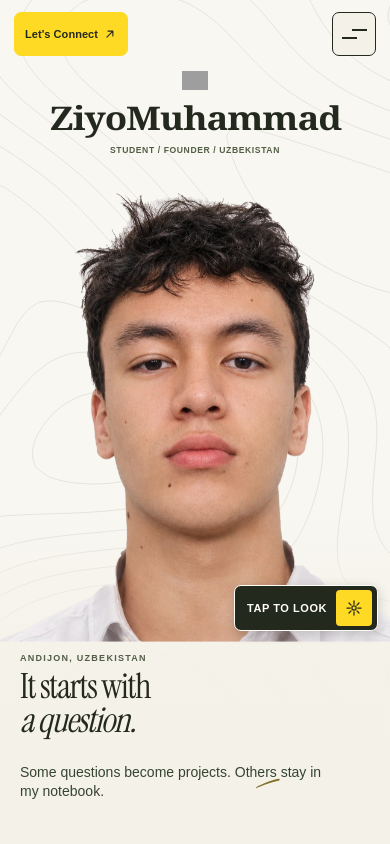
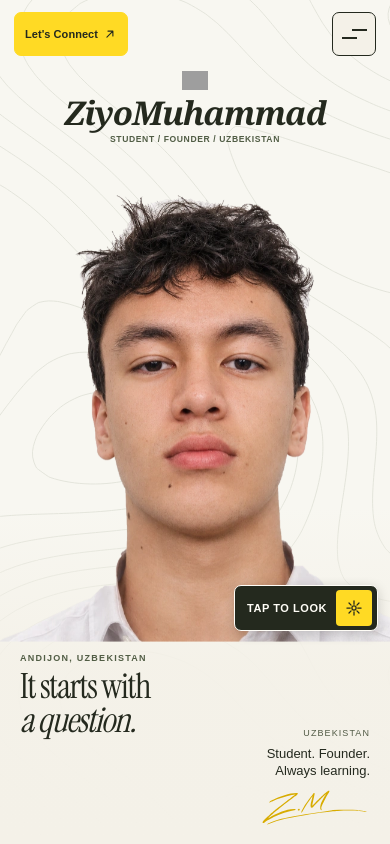
Before and after one commit to iblamezzsh-tech/zm, a Next.js app: page / in a window 390 px wide. Shown: the top 844 px of the page. Built offline with nearby package versions, Linux system fonts and the light colour scheme; grey boxes are pictures that could not be loaded.

Commit message:
ZM 2.0: restore opening signature and contact sizing; refine brand lockup

```diff
--- a/src/app/editorial-flow.tsx
+++ b/src/app/editorial-flow.tsx
@@ -180,8 +180,9 @@ export default function EditorialFlow({children,phase0=false}:{children:ReactNod
     if(s.id==="film-present"){
      write(s,"--zm-v116-tail",ease(.76,.96,local));
      if(phase0){
-      // One continuous, reversible original ink path; no timer or second SVG.
-      write(s,"--zm-ink-progress",.085+.915*ease(.025,.81,local));
+      // Keep the original ink fully drawn at rest and throughout the handoff.
+      // The same SVG travels and scales with native scroll; no duplicate or timer.
+      write(s,"--zm-ink-progress",1);
       write(s,"--zm-ink-travel",ease(.13,.76,local));
       write(s,"--zm-copy-away",ease(.02,.32,local));
       write(s,"--zm-face-away",ease(.25,.88,local));
--- a/src/app/opening-phase0-refinement.css
+++ b/src/app/opening-phase0-refinement.css
@@ -1,12 +1,8 @@
 /* Phase 0: one photographic opening, one continuous real signature.
    All rules scoped to the preview opening. No finale or interior changes. */
-main.zm-phase0-home>.site-header.minimal-header .minimal-connect{
- min-height:44px;height:44px;padding-inline:14px;gap:7px;font-size:12px;box-shadow:none;
-}
-main.zm-phase0-home>.site-header.minimal-header .minimal-connect .minimal-arrow{font-size:15px}
 main.zm-phase0-home .editorial-flow #film-present.zm-refined-opening{
- --zm-ink-progress:.085;--zm-ink-travel:0;--zm-copy-away:0;--zm-face-away:0;
- --ink-start-x:85%;--ink-start-y:85%;--ink-start-w:clamp(145px,17vw,260px);
+ --zm-ink-progress:1;--zm-ink-travel:0;--zm-copy-away:0;--zm-face-away:0;
+ --ink-start-right:3.3%;--ink-start-bottom:12%;--ink-start-w:clamp(105px,17.5vw,260px);
  --ink-end-w:min(63vw,110svh,840px);
 }
 main.zm-phase0-home .editorial-flow #film-present.zm-refined-opening .ed-opening-sticky{isolation:isolate;background:#24291e}
@@ -32,28 +28,28 @@ main.zm-phase0-home .editorial-flow #film-present.zm-refined-opening .caption h2
 }
 main.zm-phase0-home .editorial-flow #film-present.zm-refined-opening .caption h2 em{font-style:italic}
 main.zm-phase0-home .editorial-flow #film-present.zm-refined-opening .hero-note{
- display:block;left:auto;right:4.2%;top:auto;bottom:34%;width:min(23vw,310px);max-width:none;
+ display:block;left:auto;right:3.3%;top:auto;bottom:29%;width:auto;max-width:none;text-align:right;
  opacity:calc(1 - var(--zm-copy-away));transform:translateY(calc(-10px * var(--zm-copy-away)));transition:none!important;
 }
 main.zm-phase0-home .editorial-flow #film-present.zm-refined-opening .hero-note p{
- font-size:clamp(16px,1.45vw,21px);line-height:1.48;margin:0;color:#354431;text-wrap:pretty;
+ font-size:clamp(13px,1.35vw,20px);line-height:1.45;margin:10px 0 0;color:#24291e;
 }
 main.zm-phase0-home .editorial-flow #film-present.zm-refined-opening .ed-opening-credits{
  display:block!important;position:absolute;inset:0;z-index:12!important;pointer-events:none;opacity:1!important;overflow:hidden;
 }
 main.zm-phase0-home .editorial-flow #film-present.zm-refined-opening .ed-opening-signature{
- position:absolute;inset:auto;display:block;left:calc(var(--ink-start-x) + (50% - var(--ink-start-x))*var(--zm-ink-travel));
- top:calc(var(--ink-start-y) + (48% - var(--ink-start-y))*var(--zm-ink-travel));
+ position:absolute;inset:auto;display:block;right:calc(var(--ink-start-right) + (50% - var(--ink-end-w)/2 - var(--ink-start-right))*var(--zm-ink-travel));
+ bottom:calc(var(--ink-start-bottom) + (52% - var(--ink-end-w)*80/478 - var(--ink-start-bottom))*var(--zm-ink-travel));
  width:calc(var(--ink-start-w) + (var(--ink-end-w) - var(--ink-start-w))*var(--zm-ink-travel));
- height:auto;transform:translate(-50%,-50%);pointer-events:none;
+ height:auto;transform:none;pointer-events:none;
 }
 main.zm-phase0-home .editorial-flow #film-present.zm-refined-opening .ed-opening-signature .signature{
  display:block;width:100%;height:auto;max-height:none;
  transform:rotate(calc(-7deg * var(--zm-ink-travel)));transform-origin:center;
- color:color-mix(in srgb,#817025,#ffda24 calc(var(--zm-face-away)*100%));
+ color:color-mix(in srgb,#d8ac00,#ffda24 calc(var(--zm-face-away)*100%));
 }
 main.zm-phase0-home .editorial-flow #film-present.zm-refined-opening .ed-opening-signature .pen{
- stroke-dasharray:1;stroke-dashoffset:calc(1 - clamp(0,(var(--zm-ink-progress) - var(--pen-start,0))/var(--pen-duration,.42),1));
+ stroke-dasharray:none!important;stroke-dashoffset:0!important;
  animation:none!important;transition:none!important;
 }
 main.zm-phase0-home .editorial-flow #film-present.zm-refined-opening .pen-z{--pen-start:0;--pen-duration:.42}
@@ -72,14 +68,13 @@ main.zm-phase0-home .editorial-flow #film-present.zm-refined-opening .hero-portr
  transform:translate3d(var(--hero-dx,0px),var(--hero-dy,0px),0) scale(var(--portrait-scale,1))!important;
 }
 main.zm-phase0-home .editorial-flow #film-present.zm-refined-opening .hero-name{transform:none!important}
-main.zm-phase0-home .editorial-flow #film-present.zm-refined-opening .hero-scroll:focus-visible{opacity:1!important}
 @media(min-width:900px) and (max-height:700px){
  main.zm-phase0-home .editorial-flow #film-present.zm-refined-opening .caption{bottom:24%}
- main.zm-phase0-home .editorial-flow #film-present.zm-refined-opening .hero-note{bottom:32%}
+ main.zm-phase0-home .editorial-flow #film-present.zm-refined-opening .hero-note{bottom:29%}
 }
 @media(max-width:899px){
  main.zm-phase0-home .editorial-flow #film-present.zm-refined-opening{
-  --ink-start-x:78%;--ink-start-y:94%;--ink-start-w:clamp(90px,29vw,150px);--ink-end-w:min(83vw,440px);
+  --ink-start-right:20px;--ink-start-bottom:18px;--ink-start-w:clamp(88px,28vw,150px);--ink-end-w:min(83vw,440px);
   --zm-copy-height:clamp(150px,24svh,212px);
  }
  main.zm-phase0-home .editorial-flow #film-present.zm-refined-opening .hero-editorial-background::after{
@@ -99,9 +94,9 @@ main.zm-phase0-home .editorial-flow #film-present.zm-refined-opening .hero-scrol
  main.zm-phase0-home .editorial-flow #film-present.zm-refined-opening .caption br{display:initial}
  main.zm-phase0-home .editorial-flow #film-present.zm-refined-opening .caption em::before{content:none}
  main.zm-phase0-home .editorial-flow #film-present.zm-refined-opening .hero-note{
-  display:block!important;position:absolute;inset:auto 20px 42px 20px;width:auto;max-width:34ch;text-align:left;z-index:5;
+  display:block!important;position:absolute;inset:auto 20px 64px auto;width:42%;max-width:180px;text-align:right;z-index:5;
  }
- main.zm-phase0-home .editorial-flow #film-present.zm-refined-opening .hero-note p{font-size:14px;line-height:1.4}
+ main.zm-phase0-home .editorial-flow #film-present.zm-refined-opening .hero-note p{font-size:13px;line-height:1.35;margin-top:5px}
  main.zm-phase0-home .editorial-flow #film-present.zm-refined-opening .zm-mobile-look{
   bottom:calc(var(--zm-copy-height) + 10px);right:12px;
  }
@@ -121,3 +116,45 @@ main.zm-phase0-home .editorial-flow[data-ed-motion=false] #film-present.zm-refin
   --zm-ink-progress:1!important;--zm-ink-travel:0!important;--zm-face-away:0!important;--zm-copy-away:0!important;
  }
 }
+
+/* Header lockup: native type proportions, optical spacing, no SVG stretch. */
+main.zm-phase0-home .zm-wordmark-text{
+ font-family:Georgia,"Times New Roman",serif;font-weight:700;letter-spacing:-.042em;
+ font-kerning:normal;font-feature-settings:"kern" 1;white-space:nowrap;line-height:1.05;
+}
+@media(min-width:900px){
+ main.zm-phase0-home>.site-header.minimal-header .zm-opening-lockup{
+  display:inline-flex;align-items:center;justify-content:flex-start;gap:9px;color:#24291e;
+ }
+ main.zm-phase0-home>.site-header.minimal-header .zm-opening-lockup .zm-wordmark-text{
+  display:block;font-size:clamp(25px,2.8vw,42px);margin-top:-2px;
+  opacity:1;transition:opacity .22s ease;
+ }
+ main.zm-phase0-home.ed-dark-header>.site-header.minimal-header .zm-opening-lockup .zm-wordmark-text{
+  opacity:0;
+ }
+ /* Header carries the visual wordmark; retain the hero H1 for document structure. */
+ main.zm-phase0-home .editorial-flow #film-present.zm-refined-opening .hero-name{
+  position:absolute!important;width:1px!important;height:1px!important;overflow:hidden!important;
+  clip-path:inset(50%);white-space:nowrap;inset:0 auto auto 0!important;
+ }
+}
+@media(max-width:899px){
+ main.zm-phase0-home .editorial-flow #film-present.zm-refined-opening .zm-hero-brand{
+  left:7%;right:7%;gap:3px;min-height:calc(clamp(23px,6.5vw,34px) + 10.387vw + 25px);
+ }
+ main.zm-phase0-home .editorial-flow #film-present.zm-refined-opening .zm-mobile-brand-mark{margin-bottom:0}
+ main.zm-phase0-home .editorial-flow #film-present.zm-refined-opening .hero-name .zm-wordmark-text{
+  display:block;font-size:clamp(25px,8.4vw,42px);line-height:1.05;letter-spacing:-.035em;
+ }
+ main.zm-phase0-home .editorial-flow #film-present.zm-refined-opening .hero-note span{
+  font-size:9px;letter-spacing:.12em;
+ }
+}
+@media(max-width:359px){
+ main.zm-phase0-home .editorial-flow #film-present.zm-refined-opening .hero-note{right:12px;width:39%}
+ main.zm-phase0-home .editorial-flow #film-present.zm-refined-opening .hero-note p{font-size:11px}
+}
+@media(prefers-reduced-motion:reduce){
+ main.zm-phase0-home>.site-header.minimal-header .zm-opening-lockup .zm-wordmark-text{transition:none}
+}
--- a/src/app/page.tsx
+++ b/src/app/page.tsx
@@ -1,5 +1,5 @@
 import SiteHeader from "./site-header";
 import HomeChapters from "./home-chapters";
 export default function Home(){
- return <main className="home-page film-home editorial-home zm-phase0-home" id="top"><SiteHeader/><HomeChapters/></main>
+ return <main className="home-page film-home editorial-home zm-phase0-home" id="top"><SiteHeader openingBrand/><HomeChapters/></main>
 }
--- a/src/app/portrait.tsx
+++ b/src/app/portrait.tsx
@@ -201,9 +201,9 @@ export default function Portrait({refined=false}:{refined?:boolean}={}) {
         <div className="zm-hero-brand">
           <img className="zm-mobile-brand-mark" src="/icon.svg" width="30" height="30" alt="" aria-hidden="true"/>
         <h1 className="hero-name" aria-label="ZiyoMuhammad">
-          <svg viewBox="0 0 1200 164" role="presentation" aria-hidden="true">
+          {refined?<span className="zm-wordmark-text" aria-hidden="true">ZiyoMuhammad</span>:<svg viewBox="0 0 1200 164" role="presentation" aria-hidden="true">
             <text x="10" y="124" textLength="1180" lengthAdjust="spacingAndGlyphs">ZiyoMuhammad</text>
-          </svg>
+          </svg>}
         </h1>
           <span className="zm-mobile-hero-kicker">STUDENT / FOUNDER / UZBEKISTAN</span>
         </div>
@@ -238,11 +238,11 @@ export default function Portrait({refined=false}:{refined?:boolean}={}) {
           <h2>{refined?"It starts with":"Curious by"}<br /><em>{refined?"a question.":"nature."}</em></h2>
         </div>
         <aside className="hero-note" aria-label="Personal introduction">
-          {refined?<p>Some questions become projects. Others stay in my notebook.</p>:<><span>Uzbekistan</span><p>Student. Founder.<br />Always learning.</p></>}
+          <span>UZBEKISTAN</span><p>Student. Founder.<br />Always learning.</p>
         </aside>
         {!refined&&<HeroSignature />}
         <button className="zm-mobile-look" type="button" disabled={!attireReady} aria-label={mobileLook?"Return to present portrait":"Reveal graduation portrait"} aria-pressed={mobileLook} onClick={toggleLook}><span>{mobileLook?"BACK TO NOW":"TAP TO LOOK"}</span><svg viewBox="0 0 24 24" fill="none" aria-hidden="true"><path d="M12 3.5v4m0 9v4M3.5 12h4m9 0h4M6 6l2.5 2.5m7 7L18 18m0-12-2.5 2.5m-7 7L6 18" stroke="currentColor" strokeWidth="1.5" strokeLinecap="round"/><circle cx="12" cy="12" r="2.5" stroke="currentColor" strokeWidth="1.5"/></svg></button>
-        <a className="hero-scroll" href={refined?"#next-chapter":"#introduction"}><span aria-hidden="true"><ArrowIcon direction="down"/></span> Scroll to discover</a>
+        {!refined&&<a className="hero-scroll" href="#introduction"><span aria-hidden="true"><ArrowIcon direction="down"/></span> Scroll to discover</a>}
         <span className="corner tl" />
         <span className="corner tr" />
         <span className="corner bl" />
--- a/src/app/site-header.tsx
+++ b/src/app/site-header.tsx
@@ -40,7 +40,7 @@ function GalleryTile({tile,active}:{tile:Tile;active:boolean}){
   <span className="zm-tile-label">{tile.label}</span>
  </div>
 }
-export default function SiteHeader({about=false,projects=false,achievements=false,personal=false,contact=false}:{about?:boolean;projects?:boolean;achievements?:boolean;personal?:boolean;contact?:boolean}){
+export default function SiteHeader({about=false,projects=false,achievements=false,personal=false,contact=false,openingBrand=false}:{about?:boolean;projects?:boolean;achievements?:boolean;personal?:boolean;contact?:boolean;openingBrand?:boolean}){
  const current=about?"/about":projects?"/projects":achievements?"/achievements":personal?"/off-the-record":contact?"/contact":"/";
  const dialog=useRef<HTMLDialogElement>(null);
  const trigger=useRef<HTMLButtonElement>(null);
@@ -58,7 +58,7 @@ export default function SiteHeader({about=false,projects=false,achievements=fals
  return <>
  <a className="skip-link" href="#main-content">Skip to content</a>
  <header className="site-header minimal-header">
-  <Link className="identity minimal-identity" href="/" aria-label="ZiyoMuhammad home"><img src="/icon.svg" alt="" width="50" height="50"/></Link>
+  <Link className={"identity minimal-identity"+(openingBrand?" zm-opening-lockup":"")} href="/" aria-label="ZiyoMuhammad home"><img src="/icon.svg" alt="" width="50" height="50"/>{openingBrand&&<span className="zm-wordmark-text" aria-hidden="true">ZiyoMuhammad</span>}</Link>
   <div className="minimal-actions">
    <Link className="minimal-connect" href="/contact" aria-current={contact?"page":undefined}>Let&apos;s Connect <span className="minimal-arrow" aria-hidden="true"><ArrowIcon direction="up-right"/></span></Link>
    <button ref={trigger} className="minimal-menu-trigger" type="button" onClick={show} aria-label="Open navigation menu" aria-haspopup="dialog" aria-expanded={open} aria-controls={menuId}><span className="minimal-menu-glyph" aria-hidden="true"><i/><i/></span></button>
```
